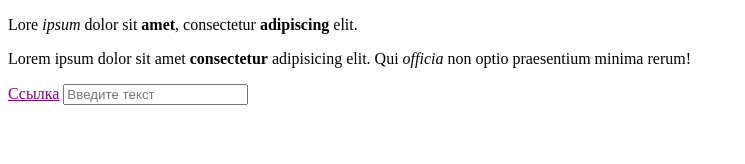
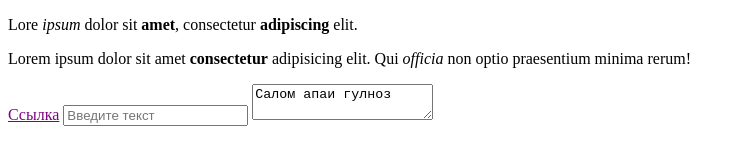
Before and after one commit to idrisazuzov20042012-del/My-Firs-Test-Site, a plain HTML site: page index.html in a window 1280 px wide. Shown: the whole page, without its empty margins (0-745 px from the left). Drawn offline with Linux system fonts and the light colour scheme; files that its build step writes are made by us from their sources.

Commit message:
Update index.html

```diff
--- a/index.html
+++ b/index.html
@@ -15,5 +15,6 @@
 <body>
      <a href="" class="main_link">Ссылка</a>
      <input type="text" placeholder="Введите текст">
+     <textarea>Салом апаи гулноз</textarea>
 </body>
 </html>
```
